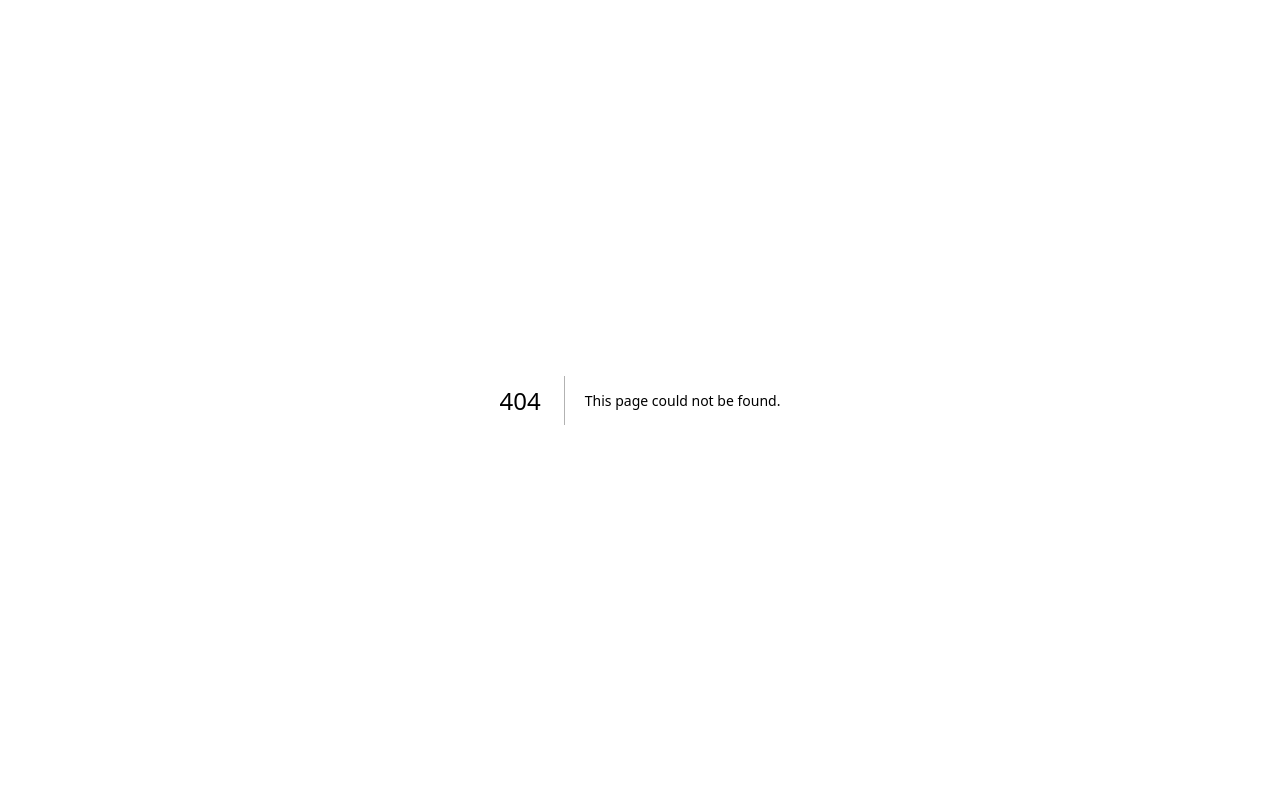
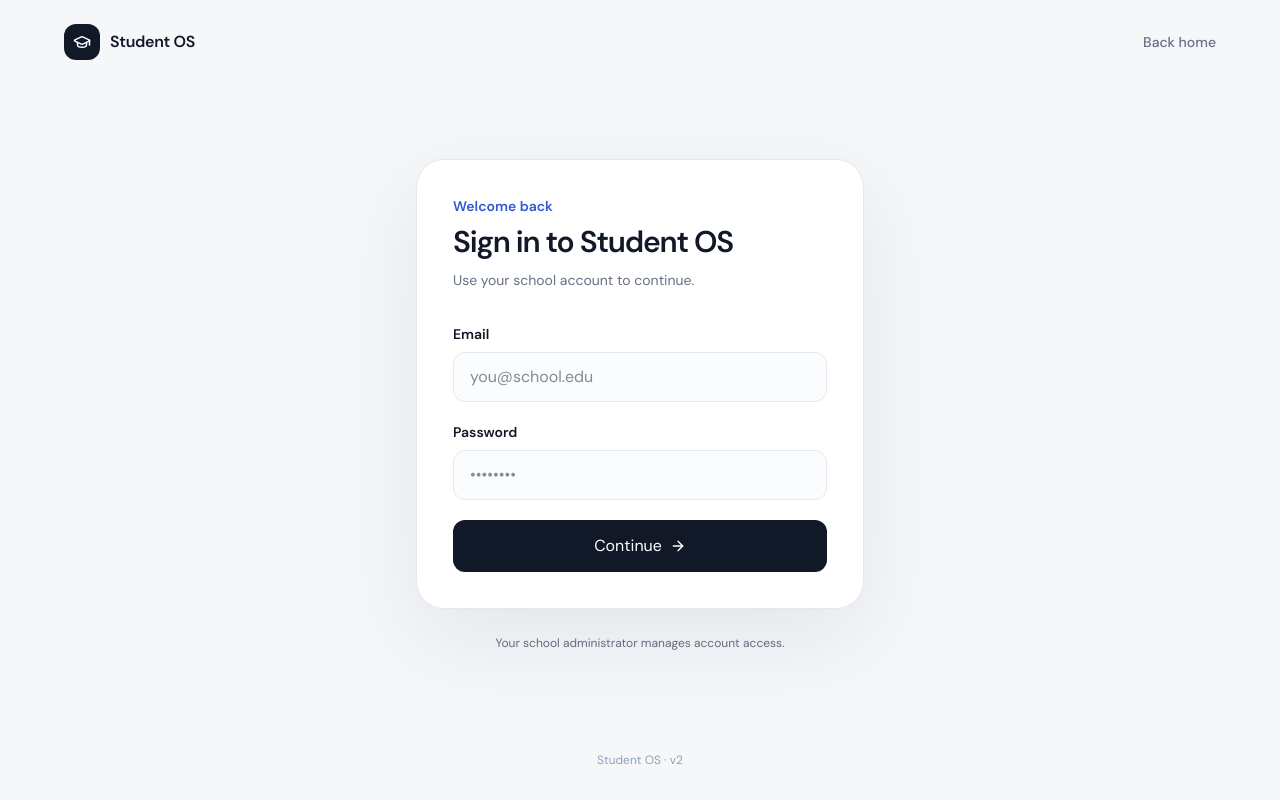
Before and after one commit to mohit-maybe/Student-OS, a Next.js app in the folder v2/: page /login in a window 1280 px wide. Before the commit this address had no page. Built offline with nearby package versions, Linux system fonts and the light colour scheme.

Commit message:
feat(v2): add premium role-neutral sign-in experience

```diff
--- /dev/null
+++ b/v2/app/login/page.tsx
@@ -0,0 +1,67 @@
+"use client";
+
+import { FormEvent, useState } from "react";
+import Link from "next/link";
+import { ArrowRight, GraduationCap, Loader2 } from "lucide-react";
+import { createClient } from "@/lib/supabase/client";
+
+export default function LoginPage() {
+  const [email, setEmail] = useState("");
+  const [password, setPassword] = useState("");
+  const [loading, setLoading] = useState(false);
+  const [error, setError] = useState("");
+
+  async function handleSubmit(event: FormEvent<HTMLFormElement>) {
+    event.preventDefault();
+    setLoading(true);
+    setError("");
+    const supabase = createClient();
+    const { error: authError } = await supabase.auth.signInWithPassword({ email, password });
+    if (authError) {
+      setError(authError.message);
+      setLoading(false);
+      return;
+    }
+    window.location.href = "/dashboard";
+  }
+
+  return (
+    <main className="min-h-screen bg-[var(--background)] px-5 py-6">
+      <div className="mx-auto flex min-h-[calc(100vh-48px)] max-w-6xl flex-col justify-between">
+        <header className="animate-fade-up flex items-center justify-between">
+          <Link href="/" className="flex items-center gap-2.5 font-semibold tracking-[-.02em]">
+            <span className="grid size-9 place-items-center rounded-xl bg-[var(--foreground)] text-white"><GraduationCap size={18} /></span>
+            Student OS
+          </Link>
+          <Link href="/" className="text-sm font-medium text-[var(--muted)] transition hover:text-[var(--foreground)]">Back home</Link>
+        </header>
+
+        <section className="mx-auto w-full max-w-md py-16">
+          <div className="animate-float-in rounded-[28px] border border-[var(--border)] bg-white p-7 shadow-[0_30px_90px_rgba(15,23,42,.08)] sm:p-9">
+            <div className="mb-8">
+              <p className="text-sm font-semibold text-[var(--accent)]">Welcome back</p>
+              <h1 className="mt-2 text-3xl font-semibold tracking-[-.04em]">Sign in to Student OS</h1>
+              <p className="mt-2 text-sm leading-6 text-[var(--muted)]">Use your school account to continue.</p>
+            </div>
+            <form onSubmit={handleSubmit} className="space-y-5">
+              <label className="block">
+                <span className="mb-2 block text-sm font-semibold">Email</span>
+                <input required type="email" autoComplete="email" value={email} onChange={(e) => setEmail(e.target.value)} className="w-full rounded-xl border border-[var(--border)] bg-[#fbfcfd] px-4 py-3 text-sm outline-none transition focus:border-[var(--accent)] focus:bg-white focus:ring-4 focus:ring-indigo-100" placeholder="you@school.edu" />
+              </label>
+              <label className="block">
+                <span className="mb-2 block text-sm font-semibold">Password</span>
+                <input required type="password" autoComplete="current-password" value={password} onChange={(e) => setPassword(e.target.value)} className="w-full rounded-xl border border-[var(--border)] bg-[#fbfcfd] px-4 py-3 text-sm outline-none transition focus:border-[var(--accent)] focus:bg-white focus:ring-4 focus:ring-indigo-100" placeholder="••••••••" />
+              </label>
+              {error && <p role="alert" className="rounded-xl bg-red-50 px-4 py-3 text-sm leading-5 text-red-700">{error}</p>}
+              <button disabled={loading} className="group flex w-full items-center justify-center gap-2 rounded-xl bg-[var(--foreground)] px-5 py-3.5 text-sm font-semibold text-white transition duration-300 hover:-translate-y-0.5 disabled:cursor-not-allowed disabled:opacity-60">
+                {loading ? <Loader2 size={17} className="animate-spin" /> : <>Continue <ArrowRight size={16} className="transition-transform group-hover:translate-x-1" /></>}
+              </button>
+            </form>
+          </div>
+          <p className="mt-6 text-center text-xs leading-5 text-[var(--muted)]">Your school administrator manages account access.</p>
+        </section>
+        <footer className="pb-2 text-center text-xs text-slate-400">Student OS · v2</footer>
+      </div>
+    </main>
+  );
+}
```
